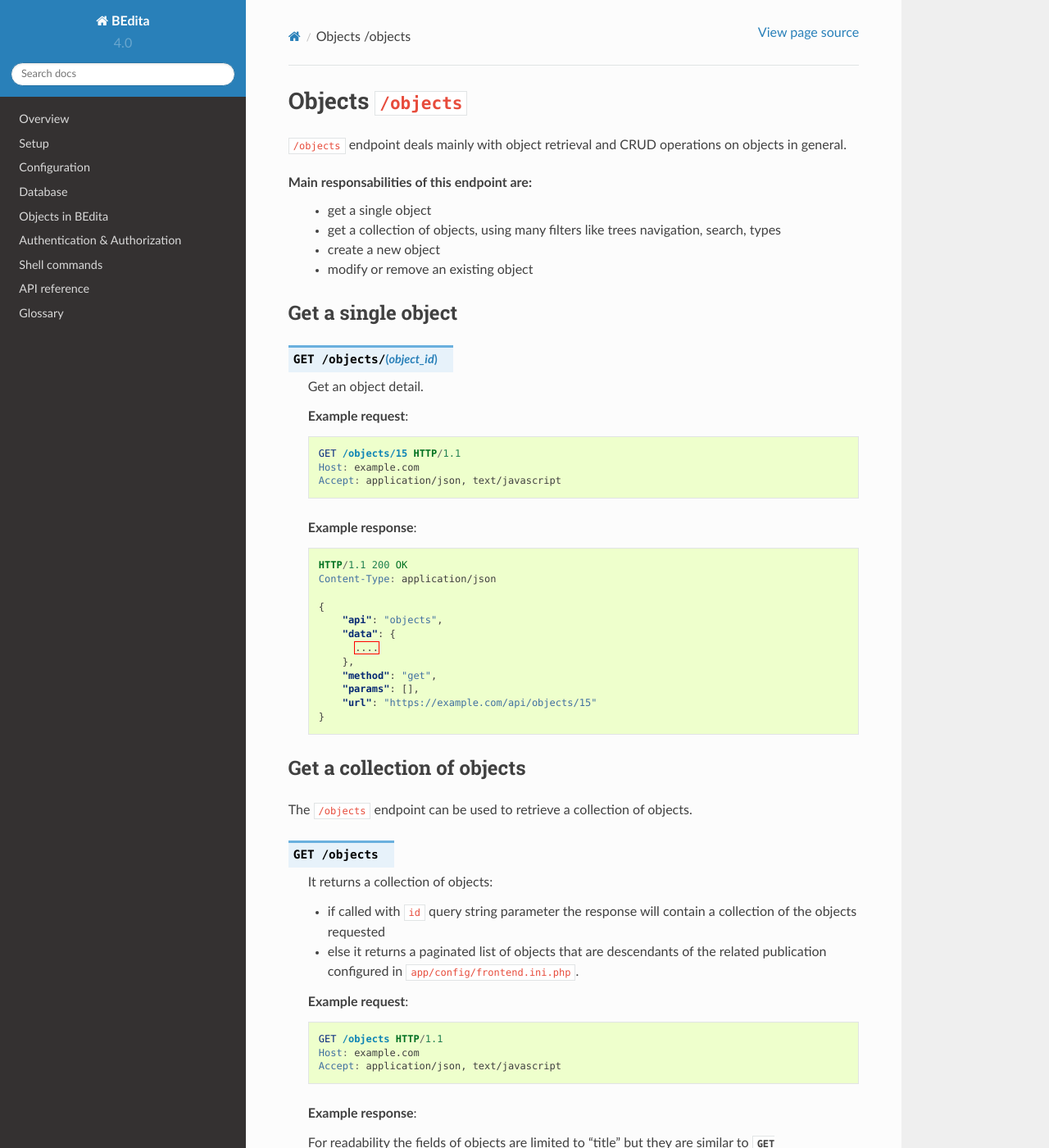
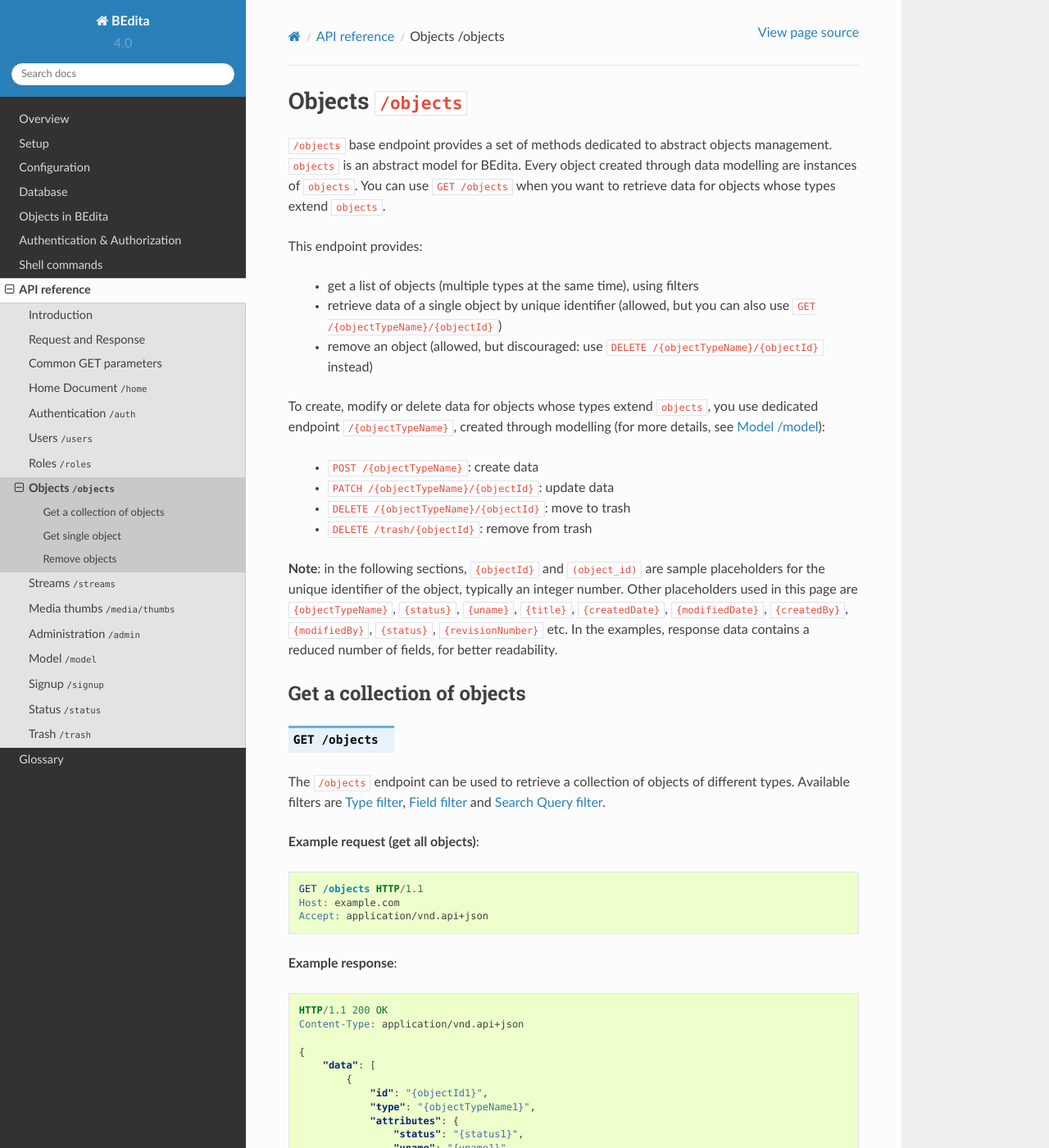
Before and after one commit to bedita/docs, a Sphinx documentation site: the page built from source/endpoints/objects.rst, in a window 1280 px wide and 1400 px high. Shown: the whole window at 82% size. Built offline with Sphinx 7.4.7 and the Read the Docs theme 2.0.0, drawn with Linux system fonts in a browser that asks for light colours; some of the changed text lies outside the part shown.

Commit message:
feat: objects

```diff
--- a/source/endpoints/index.rst
+++ b/source/endpoints/index.rst
@@ -11,7 +11,7 @@
     auth
     users
     roles
-    objects/index
+    objects
     streams
     media/thumbs
     admin
--- a/source/endpoints/model/index.rst
+++ b/source/endpoints/model/index.rst
@@ -1,3 +1,5 @@
+.. _api-modelling:
+
 Model ``/model``
 ================
 
--- a/source/endpoints/objects.rst
+++ b/source/endpoints/objects.rst
@@ -1,112 +1,230 @@
 Objects ``/objects``
 ====================
 
-``/objects`` endpoint deals mainly with object retrieval and CRUD operations on objects in general.
+``/objects`` base endpoint provides a set of methods dedicated to abstract objects management.
+``objects`` is an abstract model for BEdita. Every object created through data modelling are instances of ``objects``.
+You can use ``GET /objects`` when you want to retrieve data for objects whose types extend ``objects``.
 
-Main responsabilities of this endpoint are:
-    * get a single object
-    * get a collection of objects, using many filters like trees navigation, search, types
-    * create a new object
-    * modify or remove an existing object
+This endpoint provides:
 
-Get a single object
--------------------
+ - get a list of objects (multiple types at the same time), using filters
+ - retrieve data of a single object by unique identifier (allowed, but you can also use ``GET /{objectTypeName}/{objectId}``)
+ - remove an object (allowed, but discouraged: use ``DELETE /{objectTypeName}/{objectId}`` instead)
 
-.. http:get:: /objects/(object_id)
+To create, modify or delete data for objects whose types extend ``objects``, you use dedicated endpoint ``/{objectTypeName}``, created through modelling (for more details, see :ref:`api-modelling`):
 
-    Get an object detail.
+ - ``POST /{objectTypeName}``: create data
+ - ``PATCH /{objectTypeName}/{objectId}``: update data
+ - ``DELETE /{objectTypeName}/{objectId}``: move to trash
+ - ``DELETE /trash/{objectId}``: remove from trash
 
-    **Example request**:
-
-    .. sourcecode:: http
-
-        GET /objects/15 HTTP/1.1
-        Host: example.com
-        Accept: application/json, text/javascript
-
-    **Example response**:
-
-    .. sourcecode:: http
-
-        HTTP/1.1 200 OK
-        Content-Type: application/json
-
-        {
-            "api": "objects",
-            "data": {
-              ....
-            },
-            "method": "get",
-            "params": [],
-            "url": "https://example.com/api/objects/15"
-        }
-
-
+**Note**: in the following sections, ``{objectId}`` and ``(object_id)`` are sample placeholders for the unique identifier of the object, typically an integer number.
+Other placeholders used in this page are ``{objectTypeName}``, ``{status}``, ``{uname}``, ``{title}``, ``{createdDate}``, ``{modifiedDate}``, ``{createdBy}``, ``{modifiedBy}``, ``{status}``, ``{revisionNumber}`` etc.
+In the examples, response data contains a reduced number of fields, for better readability.
 
 Get a collection of objects
 ---------------------------
 
-The ``/objects`` endpoint can be used to retrieve a collection of objects.
-
 .. http:get:: /objects
 
-    It returns a collection of objects:
+The ``/objects`` endpoint can be used to retrieve a collection of objects of different types.
+Available filters are :ref:`filter-type`, :ref:`filter-field` and :ref:`filter-search`.
 
-    * if called with ``id`` query string parameter the response will contain a collection of the objects requested
-    * else it returns a paginated list of objects that are descendants of the
-      related publication configured in ``app/config/frontend.ini.php``.
+**Example request (get all objects)**:
 
-    **Example request**:
+.. sourcecode:: http
 
-    .. sourcecode:: http
+    GET /objects HTTP/1.1
+    Host: example.com
+    Accept: application/vnd.api+json
 
-        GET /objects HTTP/1.1
-        Host: example.com
-        Accept: application/json, text/javascript
+**Example response**:
 
-    **Example response**:
+.. sourcecode:: http
 
-    For readability the fields of objects are limited to "title" but they are similar to :http:get:`/objects/(object_id)` example
+    HTTP/1.1 200 OK
+    Content-Type: application/vnd.api+json
 
-    .. sourcecode:: http
+    {
+        "data": [
+            {
+                "id": "{objectId1}",
+                "type": "{objectTypeName1}",
+                "attributes": {
+                    "status": "{status1}",
+                    "uname": "{uname1}",
+                    "title": "{title1}"
+                },
+                "meta": {
+                    "created": "{createdDate1}",
+                    "modified": "{modifiedDate1}",
+                    "created_by": "{createdBy1}",
+                    "modified_by": "{modifiedBy1}"
+                },
+                "links": {
+                    "self": "https://example.com/{objectTypeName1}/{objectId1}"
+                },
+                "relationships": {
+                    "{relationName1}": {
+                        "links": {
+                            "related": "https://example.com/{objectTypeName1}/{objectId1}/{relationName1}",
+                            "self": "https://example.com/{objectTypeName1}/{objectId1}/relationships/{relationName1}"
+                        }
+                    },
+                    "{relationName2}": {
+                        "links": {
+                            "related": "https://example.com/{objectTypeName1}/{objectId1}/{relationName2}",
+                            "self": "https://example.com/{objectTypeName1}/{objectId1}/relationships/{relationName2}"
+                        }
+                    },
+                }
+            },
+            {
+                "id": "{objectId2}",
+                "type": "{objectTypeName2}",
+                "attributes": {
+                    "status": "{status2}",
+                    "uname": "{uname2}",
+                    "title": "{title2}"
+                },
+                "meta": {
+                    "created": "{createdDate2}",
+                    "modified": "{modifiedDate2}",
+                    "created_by": "{createdBy2}",
+                    "modified_by": "{modifiedBy2}"
+                },
+                "links": {
+                    "self": "https://example.com/{objectTypeName2}/{objectId2}"
+                },
+                "relationships": {
+                    "{relationName1}": {
+                        "links": {
+                            "related": "https://example.com/{objectTypeName2}/{objectId2}/{relationName1}",
+                            "self": "https://example.com/{objectTypeName2}/{objectId2}/relationships/{relationName1}"
+                        }
+                    },
+                    "{relationName2}": {
+                        "links": {
+                            "related": "https://example.com/{objectTypeName2}/{objectId2}/{relationName2}",
+                            "self": "https://example.com/{objectTypeName2}/{objectId2}/relationships/{relationName2}"
+                        }
+                    },
+                }
+            },
+        ],
+        "links": {
+            "self": "https://example.com/objects",
+            "home": "https://example.com/home",
+            "first": "https://example.com/objects",
+            "last": "https://example.com/objects?page=1",
+            "prev": null,
+            "next": "https://example.com/objects?page=1"
+        },
+        "meta": {
+            "pagination": {
+                "count": 2,
+                "page": 1,
+                "page_count": 2,
+                "page_items": 20,
+                "page_size": 20
+            },
+            "schema": {
+                "{objectTypeName1}": {
+                    "$id": "https://example.com/model/schema/{objectTypeName1}",
+                    "revision": "{revisionNumber1}"
+                },
+                "{objectTypeName2}": {
+                    "$id": "https://example.com/model/schema/{objectTypeName2}",
+                    "revision": "{revisionNumber2}"
+                }
+            }
+        }
+    }
 
-        HTTP/1.1 200 OK
-        Content-Type: application/json
+In the example above, api returns 2 objects (``{objectId1}`` and ``{objectId2}``), of different types (``{objectTypeName1}`` and ``{objectTypeName2}``).
+``{relationName1}`` and ``{relationName2}}`` are the relationships defined in the example.
+For more details, see :ref:`api-responses`
 
-        {
-            "api": "objects",
-            "data": {
-                "objects": [
-                    {
-                        "id": 2,
-                        "title": "title one"
-                    },
-                    {
-                        "id": 3,
-                        "title": "title two"
-                    },
-                    {
-                        "id": 4,
-                        "title": "title three"
-                    },
-                    {
-                        "id": 5,
-                        "title": "title four"
-                    },
-                    {
-                        "id": 6,
-                        "title": "title five"
+Get single object
+-----------------
+
+.. http:get:: /objects/(object_id)
+
+Get details for a single object by its unique identifier.
+
+**Example request (get a single object by id)**:
+
+.. sourcecode:: http
+
+    GET /objects/{objectId} HTTP/1.1
+    Host: example.com
+    Accept: application/vnd.api+json
+
+**Example response**:
+
+.. sourcecode:: http
+
+    HTTP/1.1 200 OK
+    Content-Type: application/vnd.api+json
+
+    {
+        "data": {
+            "id": "{objectId}",
+            "type": "{objectTypeName}",
+            "attributes": {
+                "status": "{status}",
+                "uname": "this-is-a-test-object",
+                "title": "this is a test object"
+            },
+            "meta": {
+                "created": "{createdDate}",
+                "modified": "{modifiedDate}",
+                "created_by": "{createdBy}",
+                "modified_by": "{modifiedBy}"
+            },
+            "relationships": {
+                "parents": {
+                    "links": {
+                        "related": "https://example.com/{objectTypeName}/{objectId}/parents",
+                        "self": "https://example.com/{objectTypeName}/{objectId}/relationships/parents"
                     }
-                ]
-            },
-            "method": "get",
-            "paging": {
-                "page": 1,
-                "page_size": 5,
-                "page_count": 5,
-                "total": 50,
-                "total_pages": 10
-            },
-            "params": [],
-            "url": "https://example.com/api/objects/1/children"
+                }
+            }
+        },
+        "links": {
+            "self": "https://example.com/objects/{objectId}",
+            "home": "https://example.com/home"
+        },
+        "meta": {
+            "schema": {
+                "documents": {
+                    "$id": "https://example.com/model/schema/{objectTypeName}",
+                    "revision": "{revisionNumber}"
+                }
+            }
         }
+    }
+
+Remove objects
+--------------
+
+.. http:DELETE:: /objects/(object_id)
+
+You can move object to trashcan (*soft delete*) using ``DELETE /objects/{objectId}``, with empty body.
+You can either do the same task using ``DELETE /(object_type_name)/{objectId}``, with empty body.
+
+When delete succeeds, ``204 No Content`` response is returned.
+
+**Example request (delete an object)**:
+
+.. sourcecode:: http
+
+    DELETE /objects/{objectId} HTTP/1.1
+    Host: example.com
+    Accept: application/vnd.api+json
+
+**Example response**:
+
+.. sourcecode:: http
+
+    HTTP/1.1 204 No Content
--- a/source/endpoints/objects/delete.rst
+++ /dev/null
@@ -1,2 +0,0 @@
-Delete objects ``DELETE /objects``
-==================================
--- a/source/endpoints/parameters.rst
+++ b/source/endpoints/parameters.rst
@@ -131,6 +131,8 @@
 
 **Note**: currently only raw text search is performed, more sophisticated actual natural language search will be available in a future release
 
+.. _filter-type:
+
 Type filter
 ^^^^^^^^^^^
 
```
Also changed, not shown: source/endpoints/objects/index.rst (deleted, +0 -19 lines), source/endpoints/objects/list.rst (deleted, +0 -66 lines), source/endpoints/objects/view.rst (deleted, +0 -51 lines).
